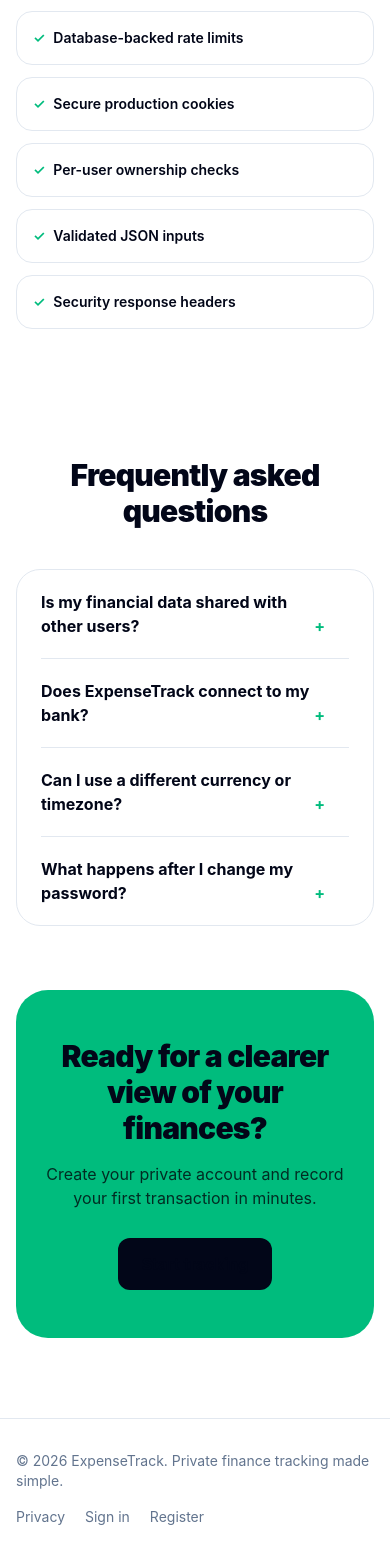
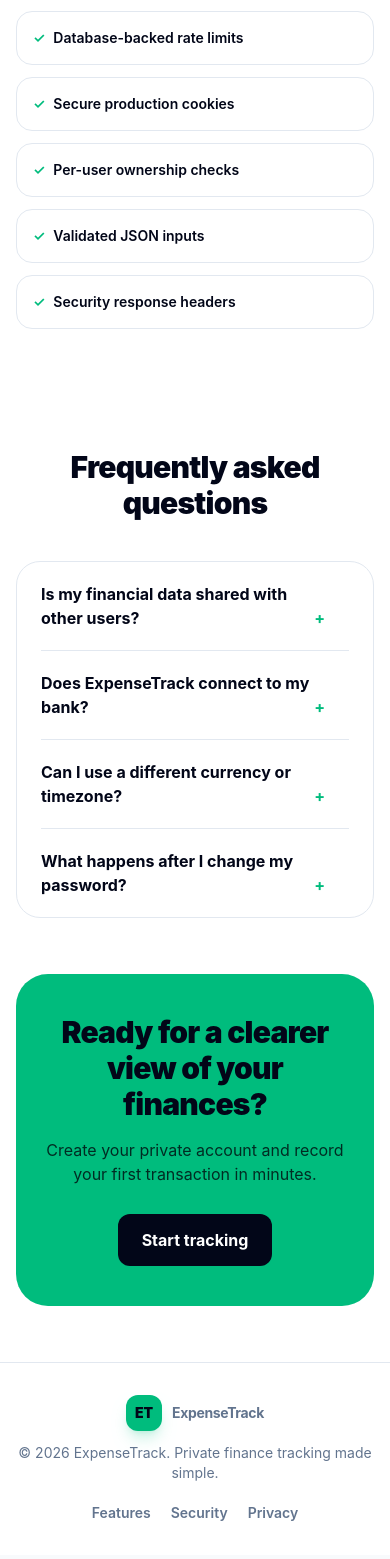
Before and after one commit to isaacehis/personal-expense-tracker, a Next.js app: page / in a window 390 px wide. Shown: the part 3492-5051 px from the top of the page. Built offline with nearby package versions, Linux system fonts and the light colour scheme; no server answers.

Commit message:
fix: correct mobile calls to action

```diff
--- a/app/(dashboard)/logout-button.tsx
+++ b/app/(dashboard)/logout-button.tsx
@@ -37,9 +37,9 @@ export default function LogoutButton() {
         onClick={handleLogout}
         disabled={isLoggingOut}
         aria-label="Sign out of ExpenseTrack"
-        className="rounded-full border border-slate-200 px-3 py-2 text-sm font-semibold text-slate-700 transition hover:border-emerald-400 hover:text-emerald-600 disabled:cursor-not-allowed disabled:opacity-60 dark:border-slate-700 dark:text-slate-200"
+        className="rounded-full border border-slate-200 px-3 py-2 text-xs font-bold text-slate-700 transition hover:border-emerald-400 hover:text-emerald-600 disabled:cursor-not-allowed disabled:opacity-60 dark:border-slate-700 dark:text-slate-200 sm:text-sm"
       >
-        {isLoggingOut ? "Signing out..." : <><span className="hidden sm:inline">Sign out</span><span className="sm:hidden" aria-hidden="true">↪</span></>}
+        {isLoggingOut ? "Signing out..." : "Sign out"}
       </button>
 
       {error ? (
--- a/app/globals.css
+++ b/app/globals.css
@@ -70,6 +70,5 @@ a {
 }
 
 a {
-  color: inherit;
   text-decoration: none;
 }
--- a/app/page.tsx
+++ b/app/page.tsx
@@ -103,17 +103,17 @@ export default function HomePage() {
           <ul className="grid gap-3 text-sm sm:grid-cols-2">{['Same-origin mutation checks','Database-backed rate limits','Secure production cookies','Per-user ownership checks','Validated JSON inputs','Security response headers'].map((item) => <li key={item} className="rounded-2xl border border-slate-200 p-4 font-semibold dark:border-slate-800"><span className="mr-2 text-emerald-500" aria-hidden="true">✓</span>{item}</li>)}</ul>
         </section>
 
-        <section id="faq" className="mx-auto max-w-4xl px-4 py-16 sm:px-6 sm:py-20">
+        <section id="faq" className="mx-auto max-w-4xl px-4 py-14 sm:px-6 sm:py-20">
           <h2 className="text-center text-3xl font-black tracking-tight sm:text-4xl">Frequently asked questions</h2>
           <div className="mt-10 divide-y divide-slate-200 rounded-3xl border border-slate-200 px-6 dark:divide-slate-800 dark:border-slate-800">
             {faqs.map(([question, answer]) => <details key={question} className="group py-5"><summary className="cursor-pointer list-none pr-6 font-bold marker:hidden">{question}<span className="float-right text-emerald-500 group-open:rotate-45" aria-hidden="true">+</span></summary><p className="mt-3 max-w-3xl leading-7 text-slate-600 dark:text-slate-300">{answer}</p></details>)}
           </div>
         </section>
 
-        <section className="mx-auto max-w-7xl px-4 pb-20 sm:px-6 lg:px-8"><div className="rounded-[2rem] bg-emerald-500 px-6 py-12 text-center text-slate-950 sm:px-12"><h2 className="text-3xl font-black tracking-tight sm:text-4xl">Ready for a clearer view of your finances?</h2><p className="mx-auto mt-4 max-w-2xl text-emerald-950">Create your private account and record your first transaction in minutes.</p><Link href="/register" className="mt-7 inline-flex rounded-xl bg-slate-950 px-6 py-3.5 font-bold text-white hover:bg-slate-800">Start tracking</Link></div></section>
+        <section className="mx-auto max-w-7xl px-4 pb-14 sm:px-6 sm:pb-20 lg:px-8"><div className="rounded-[2rem] bg-emerald-500 px-6 py-10 text-center text-slate-950 sm:px-12 sm:py-12"><h2 className="text-3xl font-black tracking-tight sm:text-4xl">Ready for a clearer view of your finances?</h2><p className="mx-auto mt-4 max-w-2xl text-emerald-950">Create your private account and record your first transaction in minutes.</p><Link href="/register" className="mt-7 inline-flex rounded-xl bg-slate-950 px-6 py-3.5 font-bold text-white hover:bg-slate-800">Start tracking</Link></div></section>
       </main>
 
-      <footer className="border-t border-slate-200 dark:border-slate-800"><div className="mx-auto flex max-w-7xl flex-col gap-4 px-4 py-8 text-sm text-slate-500 sm:flex-row sm:items-center sm:justify-between sm:px-6 lg:px-8"><p>© {year} ExpenseTrack. Private finance tracking made simple.</p><div className="flex gap-5"><Link href="/privacy" className="hover:text-emerald-600">Privacy</Link><Link href="/login" className="hover:text-emerald-600">Sign in</Link><Link href="/register" className="hover:text-emerald-600">Register</Link></div></div></footer>
+      <footer className="border-t border-slate-200 dark:border-slate-800"><div className="mx-auto flex max-w-7xl flex-col items-center gap-5 px-4 py-8 text-center text-sm text-slate-500 sm:flex-row sm:justify-between sm:px-6 sm:text-left lg:px-8"><div><Logo /><p className="mt-3">© {year} ExpenseTrack. Private finance tracking made simple.</p></div><nav aria-label="Footer navigation" className="flex flex-wrap justify-center gap-x-5 gap-y-2 font-semibold sm:justify-end"><a href="#features" className="hover:text-emerald-600">Features</a><a href="#security" className="hover:text-emerald-600">Security</a><Link href="/privacy" className="hover:text-emerald-600">Privacy</Link></nav></div></footer>
     </div>
   );
 }
```
